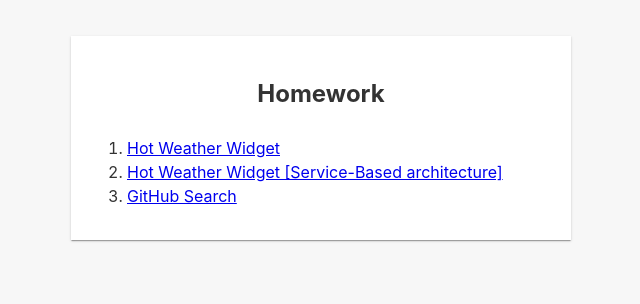
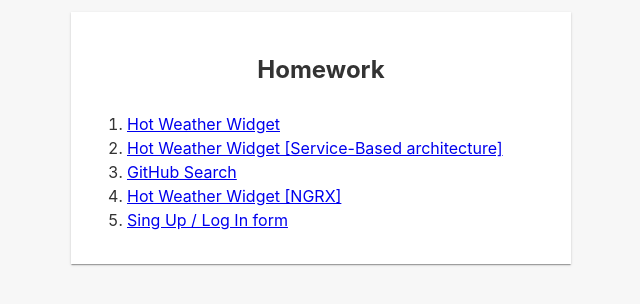
Before and after one commit to Artik-Man/learn.javascript.ru--angular, an Angular app: page / in a window 1280 px wide. Shown: the part 202-506 px from the top of the page, without its empty margins (319-959 px from the left). Built offline with nearby package versions, Linux system fonts and the light colour scheme.

Commit message:
ADD: routes (4 and 5)

```diff
--- a/src/app/app-routing.module.ts
+++ b/src/app/app-routing.module.ts
@@ -17,6 +17,14 @@
     path: '3-github-search',
     loadChildren: () => import('./modules/3-github-search/github-search.module').then(m => m.GithubSearchModule),
   },
+  {
+    path: '4-hot-weather-widget',
+    loadChildren: () => import('./modules/4-hot-weather-widget/hot-weather-widget.module').then(m => m.HotWeatherWidgetModule),
+  },
+  {
+    path: '5-login-form',
+    loadChildren: () => import('./modules/5-login-form/login-form.module').then(m => m.LoginFormModule),
+  },
   { path: '**', redirectTo: '' }
 ];
 
--- a/src/app/app.component.ts
+++ b/src/app/app.component.ts
@@ -7,6 +7,6 @@
 })
 export class AppComponent {
   constructor(@Inject('environment') private env: { production: boolean }) {
-    console.log('Application started:', (this.env.production ? 'production' : 'development') + ' mode');
+    console.log(`Application started in ${this.env.production ? 'production' : 'development'} mode`);
   }
 }
--- a/src/app/home/home.component.html
+++ b/src/app/home/home.component.html
@@ -4,5 +4,7 @@
     <li><a routerLink="/1-hot-weather-widget">Hot Weather Widget</a></li>
     <li><a routerLink="/2-hot-weather-widget">Hot Weather Widget [Service-Based architecture]</a></li>
     <li><a routerLink="/3-github-search">GitHub Search</a></li>
+    <li><a routerLink="/4-hot-weather-widget">Hot Weather Widget [NGRX]</a></li>
+    <li><a routerLink="/5-login-form">Sing Up / Log In form</a></li>
   </ol>
 </section>
```
